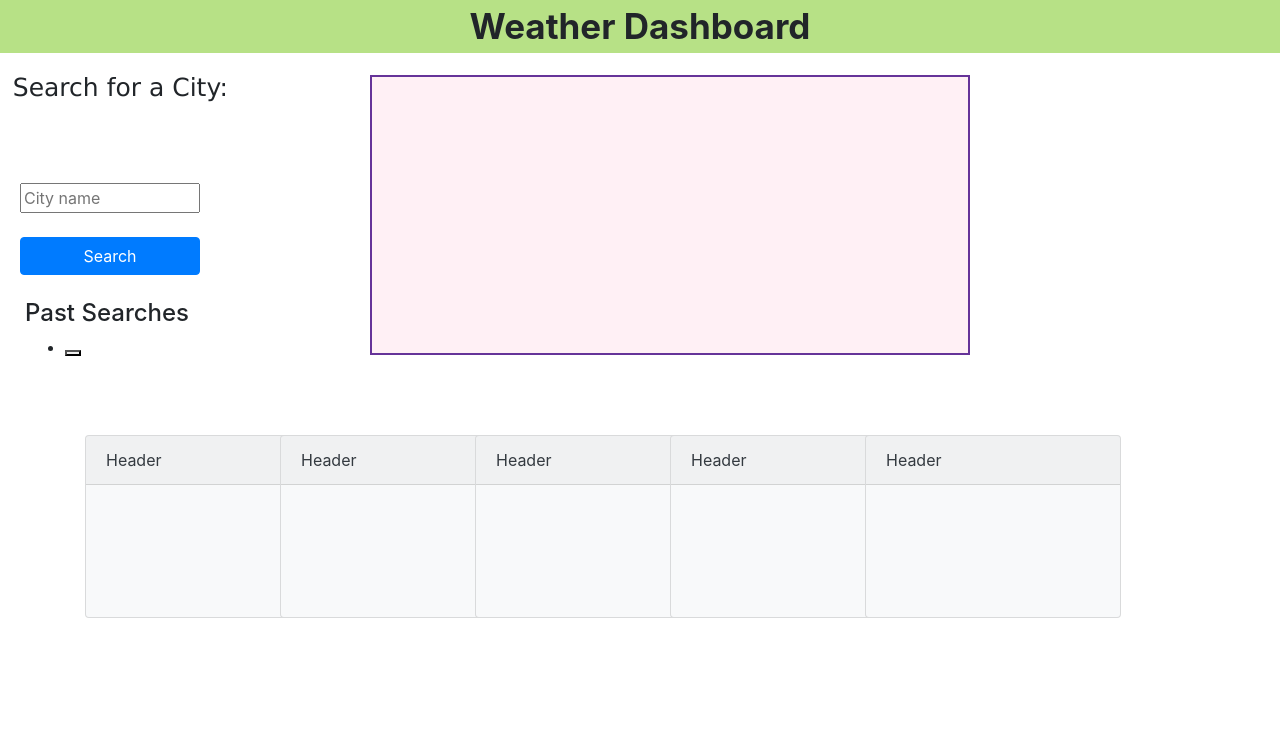
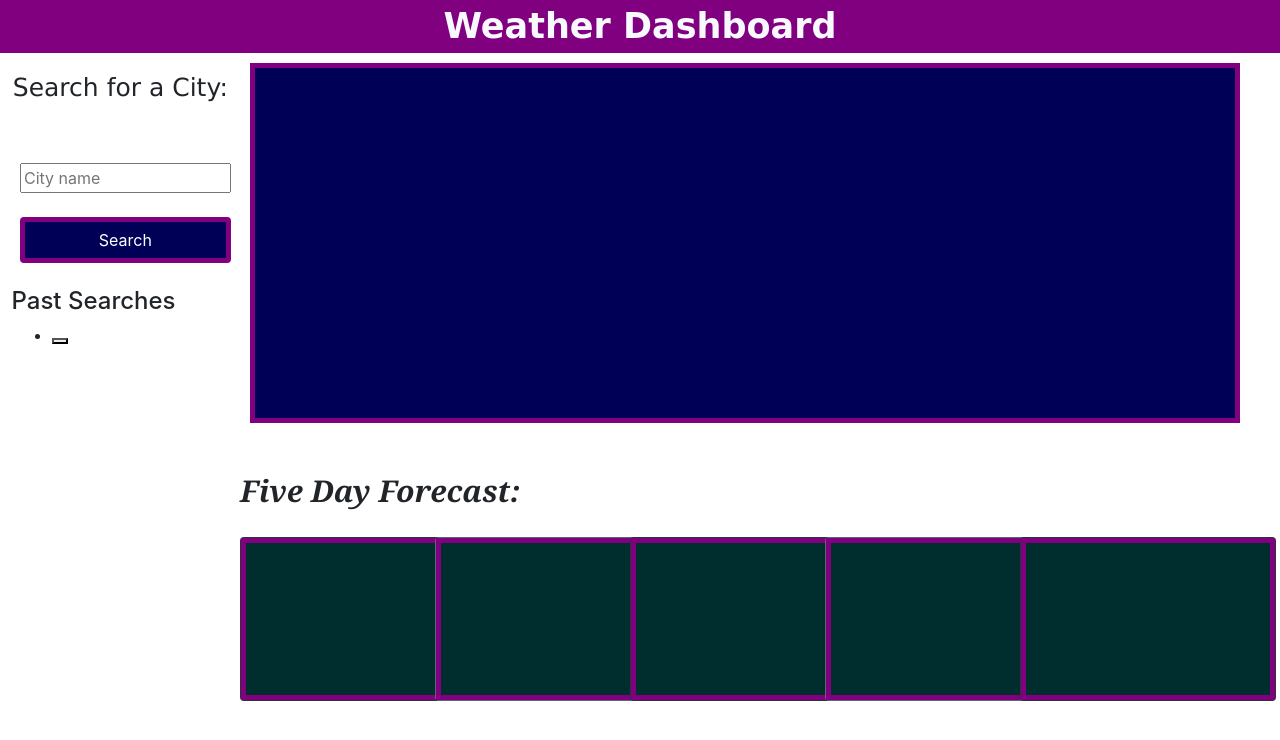
Before and after one commit to code587/Hmwrk6-weatherdashboard, a plain HTML site: page index.html in a window 1280 px wide. Drawn offline with nearby package versions, Linux system fonts and the light colour scheme.

Commit message:
updated css styling

```diff
--- a/assets/style.css
+++ b/assets/style.css
@@ -1,9 +1,11 @@
 header {
-    background-color: rgba(133, 205, 50, 0.589);
+    background-color: rgb(128,0,128);
+    color: ghostwhite;
     text-align: center;
     margin-bottom: 20px;
     font-weight: bold;
     font-size: 35px;
+    font-family: cursive;
 }
 
 h2 {
@@ -12,29 +14,54 @@ h2 {
     margin-left: 1%;
 }
 .boxControl {
-    width: 20%;
+    width: 18%;
     margin-left: -50px;
+    margin-top: 0%;
+}
 
-    margin-top: 0%;
+.col {
+    margin-left: 155px;
+    margin-top: -60px;
 }
 .card-body {
     padding-left: 0%;
+    background-color: rgb(0,46,46);
+    border: 5px solid rgb(128,0,128);
+    font-size: -20px;
+    font-family: Cambria, Cochin, Georgia, Times, 'Times New Roman', serif;
+    font-style: oblique;
+
 }
 .btn-primary {
     margin-left: -50px;
-    width: 20%;
+    width: 18%;
+    background-color: rgb(0,0,87);
+    border: 5px solid rgb(128,0,128);
 }
 .btn-secondary {
     margin-left: -50px;
     width: 20%;
 }
 .colcontainer {
-    border: 2px solid rebeccapurple;
-    background-color: lavenderblush;
+    border: 5px solid rgb(128,0,128);;
+    background-color: rgb(0,0,87);
+    color: ghostwhite ;
     margin-top: -300px;
-    margin-left: 300px;
-    width: 600px;
-    height: 280px;
+    margin-left: 180px;
+    width: 990px;
+    height: 360px;
+    font-family: Cambria, Cochin, Georgia, Times, 'Times New Roman', serif;
+    font-style: oblique;
+
+}
+
+.week {
+    margin-top: 50px;
+    margin-left: 170px;
+    font-family: Cambria, Cochin, Georgia, Times, 'Times New Roman', serif;
+    font-style: oblique;
+    font-weight: bold;
+    font-size: 30px;
 }
 
 .row {
@@ -43,6 +70,10 @@ h2 {
 }
 .element {
     float: left;
+}
+
+#image {
+    display: inline;
 }
 h5 {
     padding: 10px;
--- a/index.html
+++ b/index.html
@@ -12,7 +12,7 @@
 </head>
 <body>
   <header>Weather Dashboard</header>
-  <h2>Search for a City:</h2>
+  <h2 style="margin-bottom: -20px;">Search for a City:</h2>
   <section class="container">
     <div class="row">
       <div class="colbuttons">
@@ -32,20 +32,20 @@
       <div class="colcontainer">
         <h4 class="cityname"></h4>
         <h4 class="today"></h4>
+        <img id="climateIcon" src="" alt=""/>
         <h5 class="temp"></h5>
-        <img id="climateIcon" src="" alt=""/>
         <h5 class="wind"></h5>
         <h5 class="humidity"></h5>
         <h5 class="uvInfo"></h5>
     </div>
     </div>
+    <h2 class="week">Five Day Forecast:</h2>
     <div class="row d-flex">
       <div class="col-lg-2 col-md-6">
         <div class="col">
-          <div class="card text-dark bg-light mb-5" style="min-width: 18rem;">
-            <div class="card-header">Header</div>
+          <div class="card text-white bg-dark mb-3" style="min-width: 18rem;">
             <div class="card-body">
-              <h4 class="date"></h4>
+              <h5 class="date"></h5>
               <h5 class="temp2"></h5>
               <h5 class="wind2"></h5>
               <h5 class="humidity2"></h5>
@@ -53,12 +53,12 @@
           </div>
         </div>
       </div>
+
       <div class="col-lg-2 col-md-6">
         <div class="col">
-        <div class="card text-dark bg-light mb-5" style="min-width: 18rem;">
-          <div class="card-header">Header</div>
+          <div class="card text-white bg-secondary mb-3" style="min-width: 18rem;">
             <div class="card-body">
-              <h4 class="date3"></h4>
+              <h5 class="date3"></h5>
               <h5 class="temp3"></h5>
               <h5 class="wind3"></h5>
               <h5 class="humidity3"></h5>
@@ -68,10 +68,9 @@
       </div>
       <div class="col-lg-2 col-md-6">
         <div class="col">
-        <div class="card text-dark bg-light mb-5" style="min-width: 18rem;">
-          <div class="card-header">Header</div>
+          <div class="card text-white bg-dark mb-3" style="min-width: 18rem;">
             <div class="card-body">
-              <h4 class="date4"></h4>
+              <h5 class="date4"></h5>
               <h5 class="temp4"></h5>
               <h5 class="wind4"></h5>
               <h5 class="humidity4"></h5>
@@ -81,10 +80,9 @@
       </div>
       <div class="col-lg-2 col-md-6">
         <div class="col">
-        <div class="card text-dark bg-light mb-5" style="min-width: 18rem;">
-          <div class="card-header">Header</div>
+          <div class="card text-white bg-secondary mb-3" style="min-width: 18rem;">
             <div class="card-body">
-              <h4 class="date5"></h4>
+              <h5 class="date5"></h5>
               <h5 class="temp5"></h5>
               <h5 class="wind5"></h5>
               <h5 class="humidity5"></h5>
@@ -94,10 +92,9 @@
       </div>
     <div class="col-lg-2 col-md-6">
       <div class="col">
-        <div class="card text-dark bg-light mb-5" style="min-width: 16rem">
-          <div class="card-header">Header</div>
+        <div class="card text-white bg-dark mb-3" style="min-width: 16rem">
           <div class="card-body">
-            <h4 class="date6"></h4>
+            <h5 class="date6"></h5>
             <h5 class="temp6"></h5>
             <h5 class="wind6"></h5>
             <h5 class="humidity6"></h5>
```
Also changed, not shown: assets/script.js (+3 -5 lines). Lines whose indentation alone changed are shown as unchanged.
